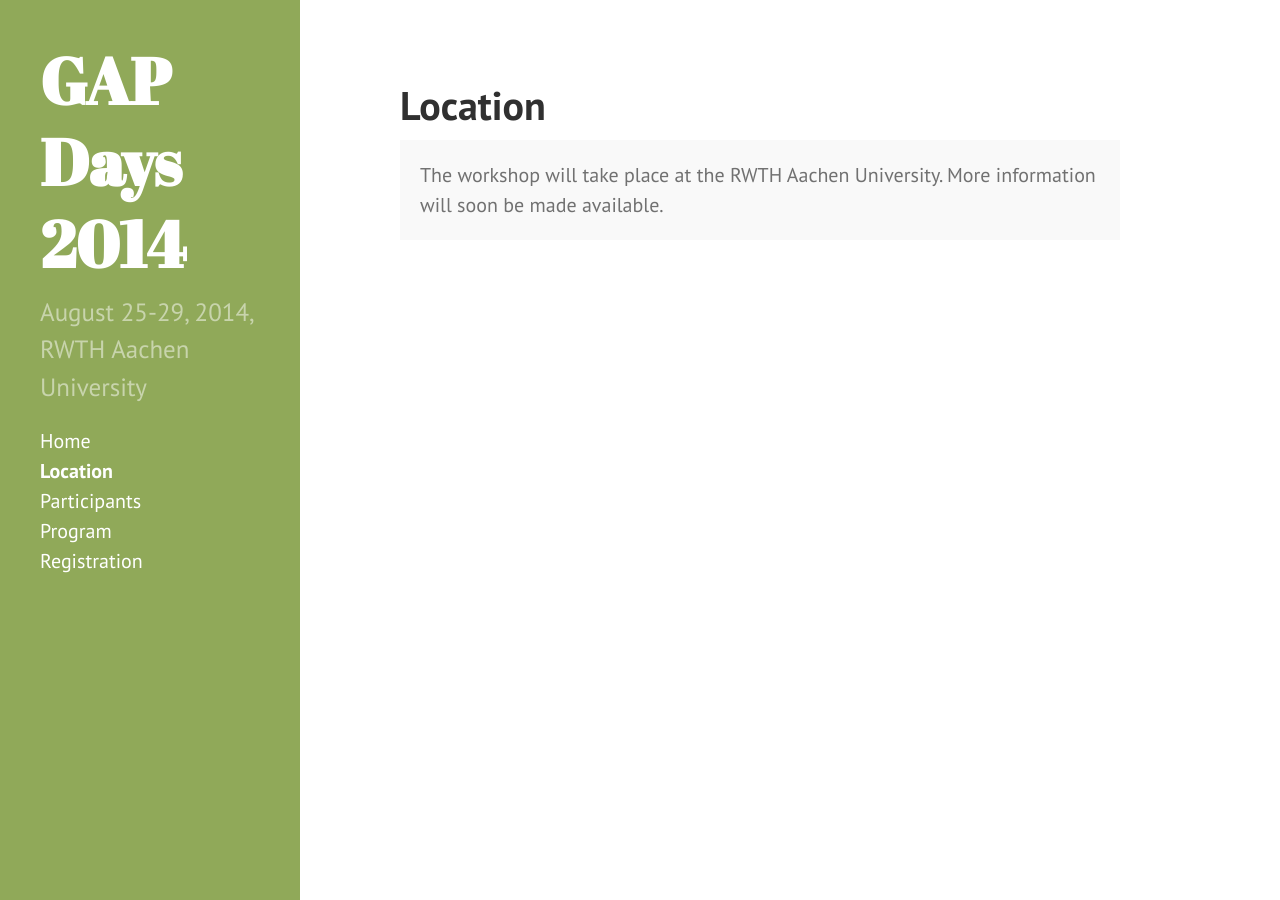
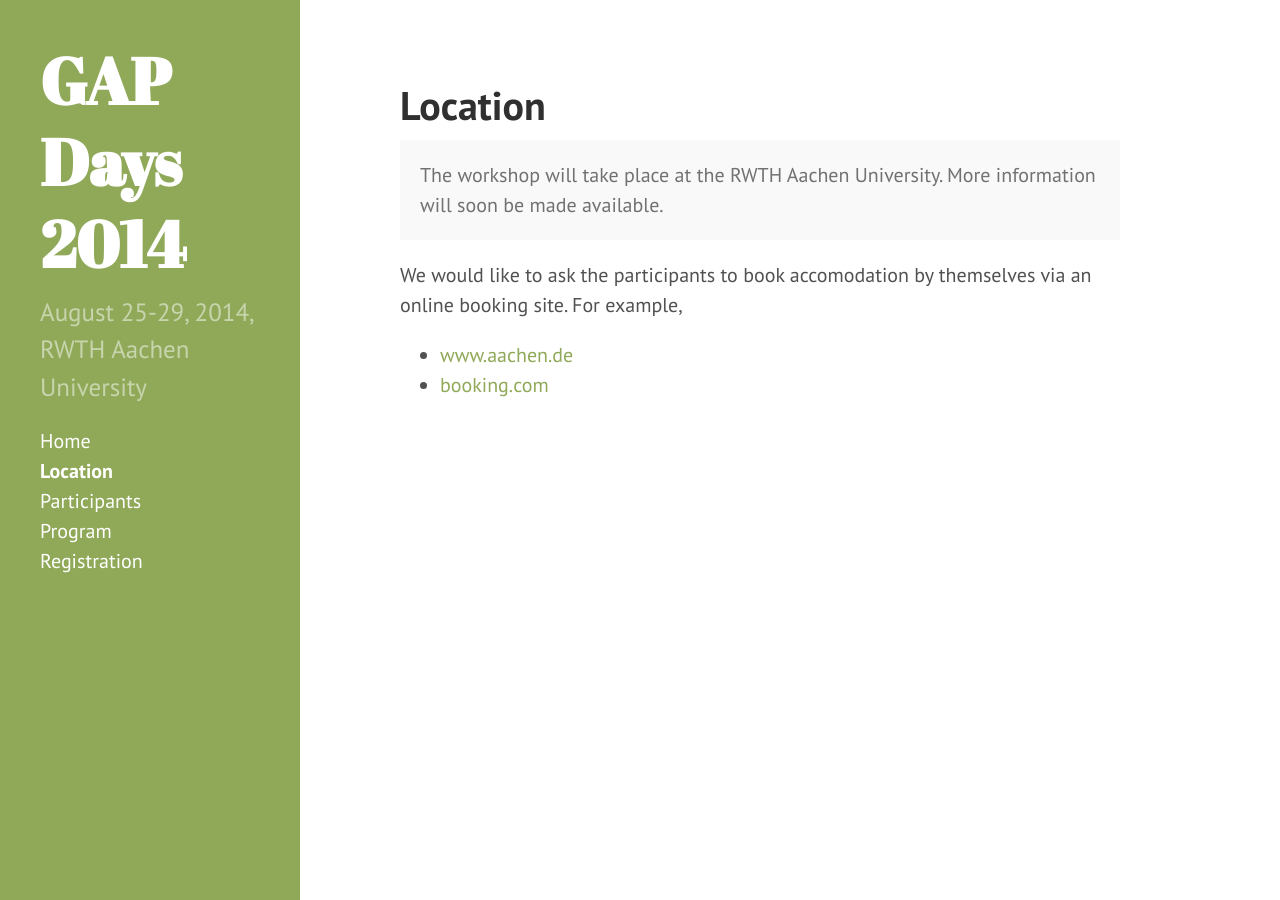
Before and after one commit to olexandr-konovalov/gapdays2014, a Jekyll site: the page built from location.md, in a window 1280 px wide. Built offline with Jekyll 4.4.1, drawn with Linux system fonts in a browser that asks for light colours; Markdown is read by kramdown in place of the engine named in the settings.

Commit message:
book yourself

```diff
--- a/location.md
+++ b/location.md
@@ -11,3 +11,8 @@
 <!--
 TODO: describe where it is going to take place exactly, how to get there; perhaps also info on hotels?
 -->
+
+We would like to ask the participants to book accomodation by themselves via an online booking site. For example,
+
+ * [www.aachen.de](http://www.aachen.de/EN/ts/130_onlinebooking/index.html)
+ * [booking.com](booking.com)
```
